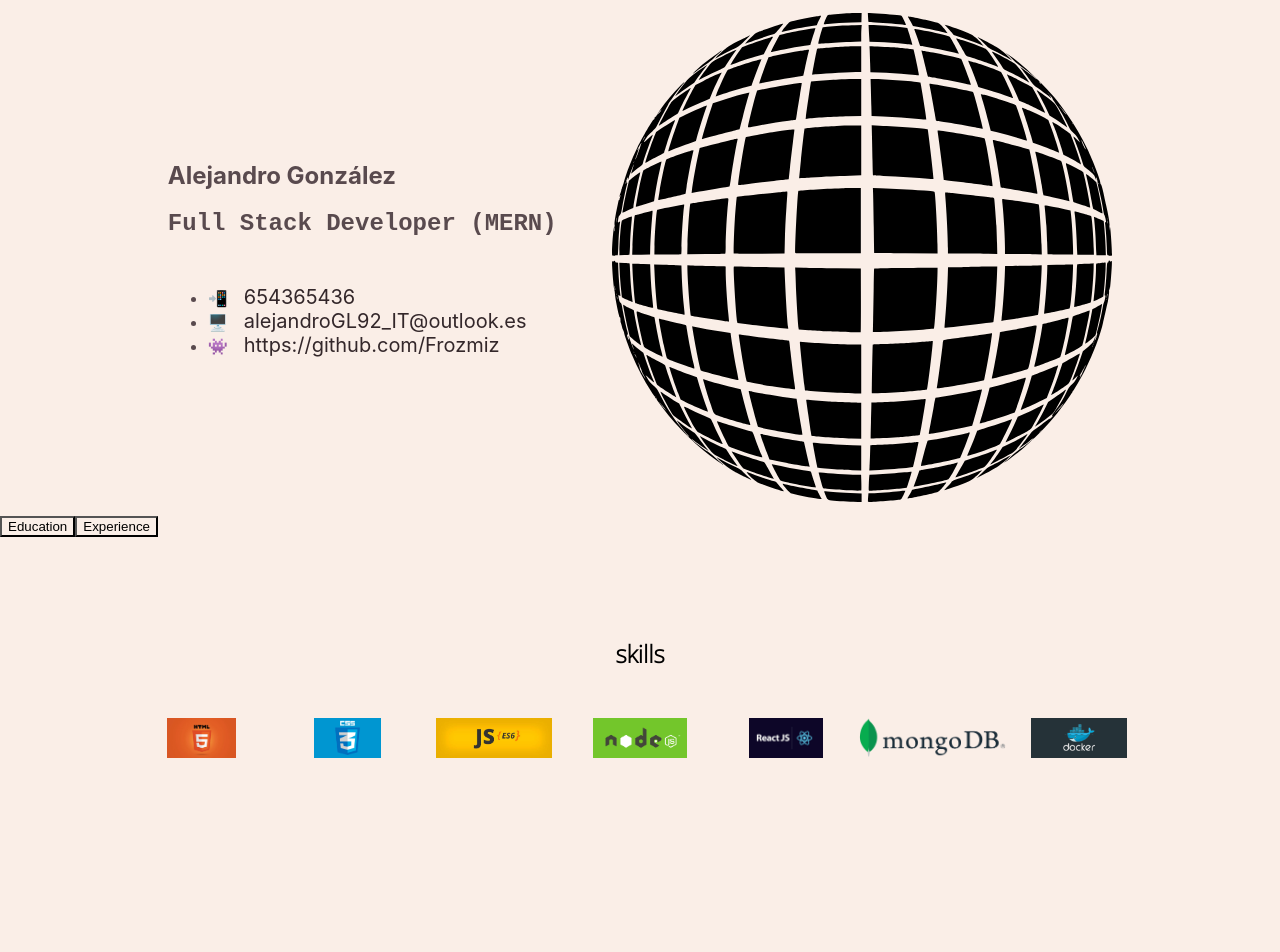
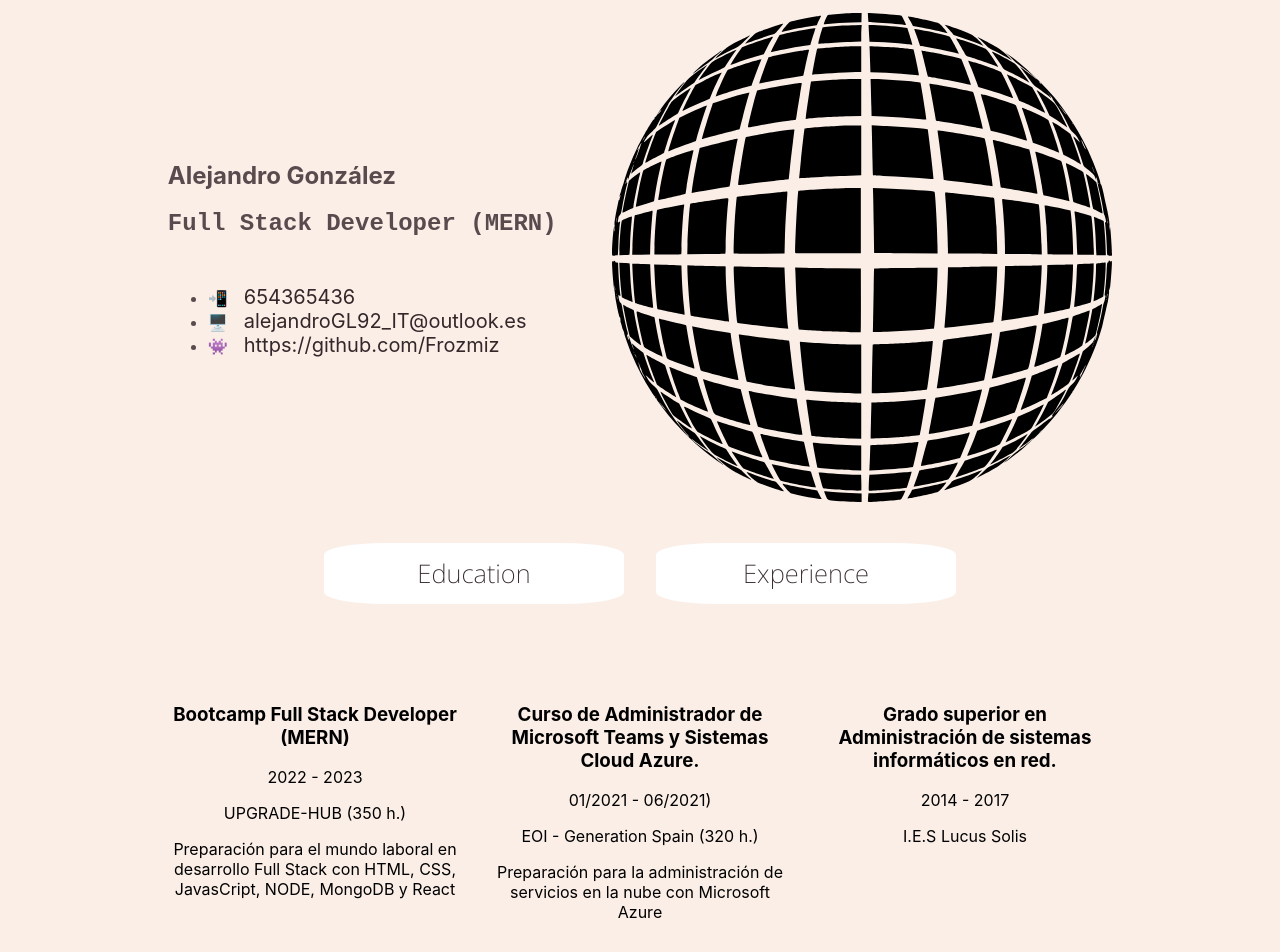
Before and after one commit to Frozmiz/CV-REACT, a React (Create React App) app: page / in a window 1280 px wide. Shown: the top 952 px of the page. Before the commit the page ends 826 px from the top, so only its background shows below. Built offline with nearby package versions, Linux system fonts and the light colour scheme.

Commit message:
feat: finish hooks and styles

```diff
--- a/src/alexDB/alexDB.js
+++ b/src/alexDB/alexDB.js
@@ -5,9 +5,6 @@ import Img4 from "../assets/img4.png";
 import Img5 from "../assets/img5.jpg";
 import Img6 from "../assets/img6.png";
 import Img7 from "../assets/img7.jpg";
-import Curriculum from '../components/Curriculum/Curriculum';
-
-
 
 
 export const alexDB = {
@@ -19,47 +16,49 @@ export const alexDB = {
     birthDate: "05/06/1992",
     image: "https://i.imgur.com/ZQAkED3.png",
     gitHub: "https://github.com/Frozmiz",
-      aboutMe: "Soy un profesional con capacidad de trabajo en equipo, a la hora de tomar decisiones aporto confianza y una visión realista de las cosas, pues veo oportunidades ante las dificultades, gestiono bien el estrés en situaciones de cambio y genero un ambiente de trabajo positivo.",
+    aboutMe:
+      "Soy un profesional con capacidad de trabajo en equipo, a la hora de tomar decisiones aporto confianza y una visión realista de las cosas, pues veo oportunidades ante las dificultades, gestiono bien el estrés en situaciones de cambio y genero un ambiente de trabajo positivo.",
   },
   curriculum: {
     education: [
       {
-        name: "Master in physics",
-        date: "1985",
-        where: "MIT",
+        title: "Bootcamp Full Stack Developer (MERN)",
+        year: "2022 - 2023",
+        where: "UPGRADE-HUB (350 h.)",
+        description: "Preparación para el mundo laboral en desarrollo Full Stack con HTML, CSS, JavasCript, NODE, MongoDB y React",
       },
       {
-        name: "Aeronautical Engineering",
-        date: "1995",
-        where: "ATI Vaughn College",
+        title: "Curso de Administrador de Microsoft Teams y Sistemas Cloud Azure.",
+        year: "01/2021 - 06/2021)",
+        where: "EOI - Generation Spain (320 h.)",
+        description: "Preparación para la administración de servicios en la nube con Microsoft Azure",
       },
       {
-        name: "Weapons Engineer",
-        date: "1998",
-        where: "Firearm Collegue, Queens",
+        title: "Grado superior en Administración de sistemas informáticos en red.",
+        year: "2014 - 2017",
+        where: "I.E.S Lucus Solis",
+        description: "",
+      },
+      {
+        title: "Grado medio en sistemas microinformáticos y redes.",
+        year: "2010-2012",
+        where: "I.E.S Pino Montano",
+        description: "",
       },
     ],
     experience: [
       {
-        name: "Consultant",
-        date: "01/01/2013 – Nowadays",
-        where: "S.H.I.E.L.D",
-        description:
-          "It builds the helicarriers used by S.H.I.E.L.D. It produces the Quinjets used by the Avengers.",
+        title: "Ingeniero de infraestructura cloud junior",
+        year: "03/2022 - 06/2022",
+        where: "eºmergya",
+        description: "Administración con kubernetes / docker, monitorización y administración de red con Google cloud y AWS.",
       },
-      {
-        name: "CEO",
-        date: "01/01/2000 – 28/02/2012",
-        where: "Stark Industries",
-        description:
-          "Manage the company, which is a multi-billion dollar multinational corporation that develops and manufactures advanced weapon and defense technologies. The company manufactures the armor worn by Iron Man and War Machine.",
-      }
-    ]
+    ],
   },
   languages: {
     language: "English",
-      wrlevel: "Native",
-      splevel: "Native",
+    wrlevel: "B2",
+    splevel: "C1",
   },
   habilities: [
     "Robotics",
@@ -74,31 +73,31 @@ export const alexDB = {
   portfolio: [
     {
       url: Img1,
-            alt: "HTML5"
+      alt: "HTML5",
     },
     {
       url: Img2,
-            alt: "CSS3"
+      alt: "CSS3",
     },
     {
       url: Img3,
-            alt: "JavascriptES6"
+      alt: "JavascriptES6",
     },
     {
       url: Img4,
-            alt: "Nodejs"
+      alt: "Nodejs",
     },
     {
       url: Img5,
-            alt: "Reactjs"
+      alt: "Reactjs",
     },
     {
       url: Img6,
-            alt: "MongoDB"
+      alt: "MongoDB",
     },
     {
       url: Img7,
-            alt: "Docker"
+      alt: "Docker",
     },
   ],
 };
--- a/src/components/Curriculum/Curriculum.js
+++ b/src/components/Curriculum/Curriculum.js
@@ -1,17 +1,21 @@
 import { useState } from "react";
+import Descriptions from "./Descriptions";
 import "./Curriculum.scss";
 
 
 function Curriculum({ curriculum }) {
-    const {experience, education} = curriculum;
-    const {showExperience, setShowExperience} = useState(false);
+    const {education, experience} = curriculum;
+    const [showExperience, setShowExperience] = useState(false);
     return (
         <section className="Curriculum">
             <nav>
-                <button onClick={() => setShowExperience(false)}>Education</button>
-                <button onClick={() => setShowExperience(true)}>Experience</button>
+                <button className="Curriculum__selection" onClick={() => setShowExperience(false)}>Education</button>
+                <button className="Curriculum__selection" onClick={() => setShowExperience(true)}>Experience</button>
             </nav>
-            <p>{showExperience}</p>
+            {showExperience
+            ? <Descriptions descriptions={experience}/>
+            : <Descriptions descriptions={education}/>
+            }
 
         </section>
     )
--- a/src/components/Curriculum/Curriculum.scss
+++ b/src/components/Curriculum/Curriculum.scss
@@ -0,0 +1,26 @@
+@import "../../styles/_colors.scss";
+@import "../../styles/fonts.scss";
+
+.Curriculum{
+    margin: 0 auto;
+    max-width: 1000px;
+    padding: 1% 5%;
+    text-align: center;
+    &__selection {
+        border-radius: 20%;
+        min-width: 170px;
+        width: 30%;
+        margin: 1rem;
+        font-family: $font-secundary;
+        background-color: $color-base;
+        padding: 0.8rem 0.5rem;
+        border: none;
+        color: $color-secundary;
+        font-size: 1.6rem;
+        &:hover, &--true {
+            color: $color-primary;
+            text-decoration: underline;
+        }
+
+    }
+}
--- /dev/null
+++ b/src/components/Curriculum/Descriptions.js
@@ -0,0 +1,23 @@
+import "./Descriptions.scss";
+
+function Descriptions({ descriptions }) {
+  return (
+    <div className="Descriptions">
+      {descriptions.map((description, index) => {
+        return (
+          <article
+            className="Descriptions__item"
+            key={description.title + index}
+          >
+            <h3>{description.title}</h3>
+            <span className="Descriptions_year">{description.year}</span>
+            <p>{description.where}</p>
+            <p>{description.description}</p>
+          </article>
+        );
+      })}
+    </div>
+  );
+}
+
+export default Descriptions;
--- /dev/null
+++ b/src/components/Curriculum/Descriptions.scss
@@ -0,0 +1,23 @@
+@import "../../styles/_colors.scss";
+@import "../../styles/fonts.scss";
+
+.Descriptions {
+    display: flex;
+    flex-wrap: wrap;
+    list-style: none;
+    margin-top: 2rem;
+    justify-content: space-evenly;
+    padding: 2rem 0;
+    min-height: 10rem;
+    &__item {
+        text-align: center;
+        flex-basis: 30%;
+        min-width: 300px;
+    }
+    &__year::after {
+        content: ".";
+        height: 2px;
+        margin-left: 1rem;
+        top: 50%;
+    }
+}
--- a/src/components/Portfolio/Work.js
+++ b/src/components/Portfolio/Work.js
@@ -1,7 +1,7 @@
 import "./Work.scss";
 
 // COMPONENTE PRIVADO DEL COMPONENTE "PORTFOLIO" (SUBCOMPONENTE) QUE PINTARÁ UNA POR UNA LAS IMAGENES SACADAS DEL ARRAY DENTRO DE alexDB.js
-// GRACIAS AL .map() AL QUE ESTÄ VINCULADO ESTE SUBCOMPONENTE
+// GRACIAS AL .map() AL QUE ESTÁ VINCULADO ESTE SUBCOMPONENTE
 
 function Work({ work }) {
     return (
```
Lines whose indentation alone changed are shown as unchanged.
